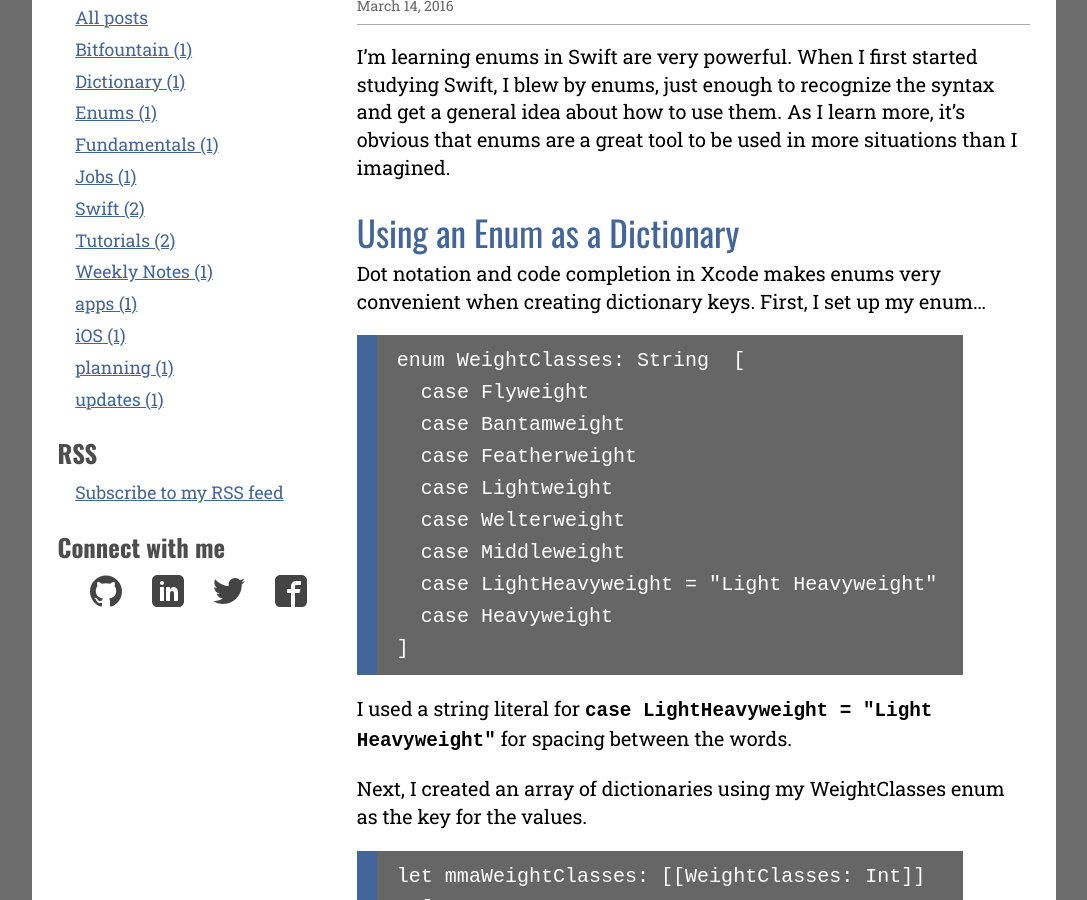
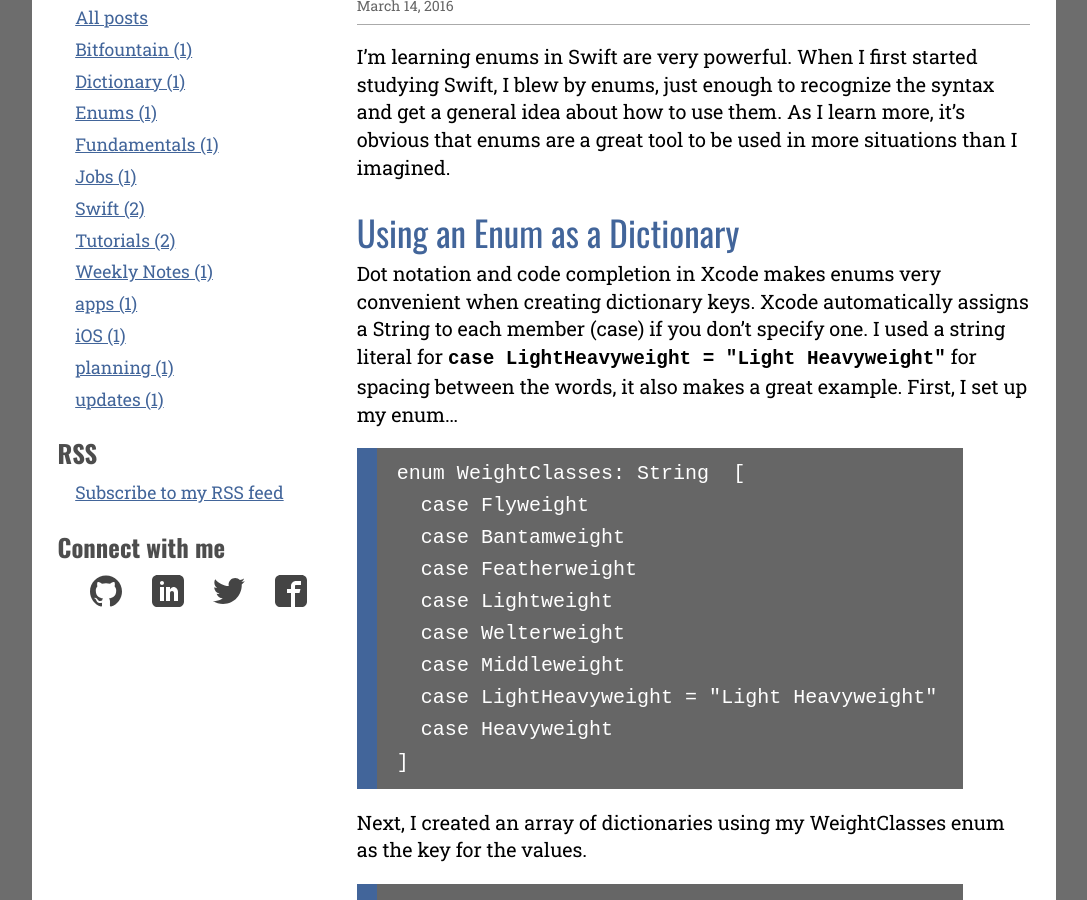
Before and after one commit to endodoug/endodoug.github.io, a Jekyll site: the page built from _posts/2016-03-14-exploring-enums.md, in a window 1280 px wide and 900 px high, scrolled down 266 px. Shown: the whole window, without its empty margins (96-1183 px from the left). Built offline with Jekyll 4.4.1, drawn with Linux system fonts in a browser that asks for light colours; comment, search, counter and statistics services are not loaded.

Commit message:
Update 2016-03-14-exploring-enums.md
minor edits

```diff
--- a/_posts/2016-03-14-exploring-enums.md
+++ b/_posts/2016-03-14-exploring-enums.md
@@ -10,7 +10,7 @@
 
 ## Using an Enum as a Dictionary
 
-Dot notation and code completion in Xcode makes enums very convenient when creating dictionary keys.  First, I set up my enum...
+Dot notation and code completion in Xcode makes enums very convenient when creating dictionary keys. Xcode automatically assigns a String to each member (case) if you don't specify one. I used a string literal for `case LightHeavyweight = "Light Heavyweight"` for spacing between the words, it also makes a great example.  First, I set up my enum...
 
 
     enum WeightClasses: String  [
```
Also changed, not shown: other parts of _posts/2016-03-14-exploring-enums.md (+0 -1 lines).
